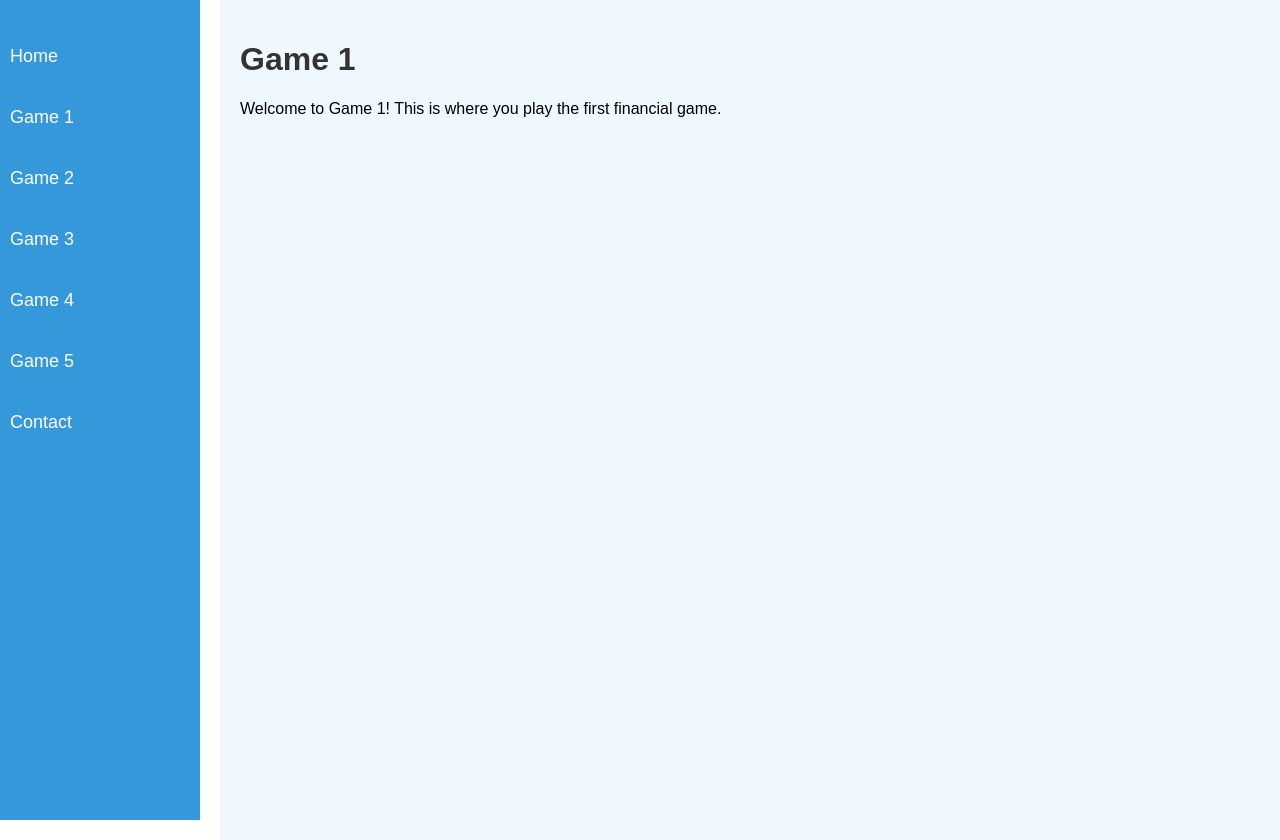
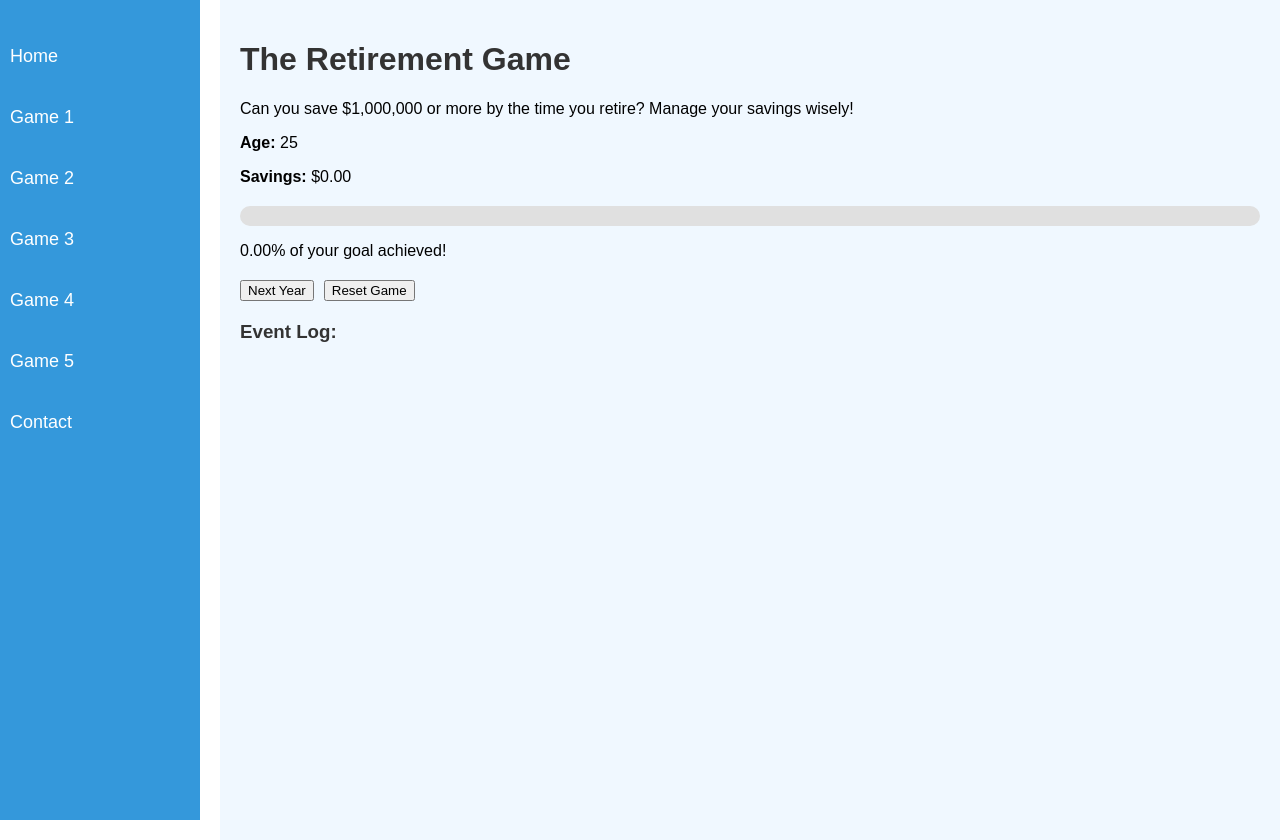
Before and after one commit to CodingKao/js-game-portfolio, a React (Create React App) app in the folder fin-edu-games/: page /game1 in a window 1280 px wide. Built offline with nearby package versions, Linux system fonts and the light colour scheme.

Commit message:
quick mvp for retirement game

```diff
--- a/fin-edu-games/src/components/pages/Game1.jsx
+++ b/fin-edu-games/src/components/pages/Game1.jsx
@@ -1,11 +1,144 @@
 // pages/Game1.jsx
-import React from 'react';
+import React, { useState } from "react";
 
 const Game1 = () => {
+  // State variables
+  const [age, setAge] = useState(25);
+  const [savings, setSavings] = useState(0);
+  const [log, setLog] = useState([]);
+  const [gameOver, setGameOver] = useState(false);
+
+  // Constants
+  const retirementAge = 65;
+  const salary = 50000;
+  const yearlyExpenses = 30000;
+  const interestRate = 0.05;
+  const goal = 1000000;
+
+  const financialEvents = [
+    { description: "Unexpected medical bill", amount: -5000 },
+    { description: "Car repair costs", amount: -2000 },
+    { description: "Bonus at work!", amount: 3000 },
+    { description: "Investment gain", amount: 4000 },
+    { description: "Vacation expenses", amount: -1500 },
+    { description: "Won a lottery!", amount: 10000 },
+  ];
+
+  // Function to simulate one year of finances
+  const handleNextYear = () => {
+    if (age >= retirementAge) {
+      checkRetirement();
+      return;
+    }
+
+    // Increment age
+    const newAge = age + 1;
+
+    // Add salary and deduct expenses
+    let newSavings = savings + salary - yearlyExpenses;
+
+    // Apply compound interest
+    newSavings *= 1 + interestRate;
+
+    // Trigger a random financial event
+    const randomEvent =
+      financialEvents[Math.floor(Math.random() * financialEvents.length)];
+    newSavings += randomEvent.amount;
+
+    // Log the event
+    const eventMessage = `At age ${newAge}, ${randomEvent.description} (${randomEvent.amount >= 0 ? "+" : ""}$${randomEvent.amount})`;
+    setLog((prevLog) => [...prevLog, eventMessage]);
+
+    // Update state
+    setAge(newAge);
+    setSavings(newSavings);
+
+    // Check if the game should end
+    if (newAge >= retirementAge) {
+      checkRetirement(newSavings);
+    }
+  };
+
+  // Function to check if the player reached their retirement goal
+  const checkRetirement = (finalSavings = savings) => {
+    setGameOver(true);
+    if (finalSavings >= goal) {
+      setLog((prevLog) => [
+        ...prevLog,
+        "Congratulations! You've saved $1,000,000 and reached your retirement goal!",
+      ]);
+    } else {
+      setLog((prevLog) => [
+        ...prevLog,
+        "Unfortunately, you didn't reach $1,000,000. Keep practicing your financial skills!",
+      ]);
+    }
+  };
+
+  // Function to reset the game
+  const resetGame = () => {
+    setAge(25);
+    setSavings(0);
+    setLog([]);
+    setGameOver(false);
+  };
+
+  // Calculate progress for progress bar
+  const progress = Math.min((savings / goal) * 100, 100);
+
   return (
     <div>
-      <h1>Game 1</h1>
-      <p>Welcome to Game 1! This is where you play the first financial game.</p>
+      <h1>The Retirement Game</h1>
+      <p>
+        Can you save $1,000,000 or more by the time you retire? Manage your
+        savings wisely!
+      </p>
+
+      <div>
+        <p>
+          <strong>Age:</strong> {age}
+        </p>
+        <p>
+          <strong>Savings:</strong> ${savings.toFixed(2)}
+        </p>
+        <div style={{ margin: "20px 0" }}>
+          <div
+            style={{
+              width: "100%",
+              height: "20px",
+              backgroundColor: "#e0e0e0",
+              borderRadius: "10px",
+              overflow: "hidden",
+            }}
+          >
+            <div
+              style={{
+                width: `${progress}%`,
+                height: "100%",
+                backgroundColor: progress >= 100 ? "#4caf50" : "#2196f3",
+                transition: "width 0.3s ease-in-out",
+              }}
+            ></div>
+          </div>
+          <p>{progress.toFixed(2)}% of your goal achieved!</p>
+        </div>
+      </div>
+
+      <button onClick={handleNextYear} disabled={gameOver}>
+        {gameOver ? "Game Over" : "Next Year"}
+      </button>
+      <button onClick={resetGame} style={{ marginLeft: "10px" }}>
+        Reset Game
+      </button>
+
+      <div style={{ marginTop: "20px" }}>
+        <h3>Event Log:</h3>
+        <ul>
+          {log.map((event, index) => (
+            <li key={index}>{event}</li>
+          ))}
+        </ul>
+      </div>
     </div>
   );
 };
```
